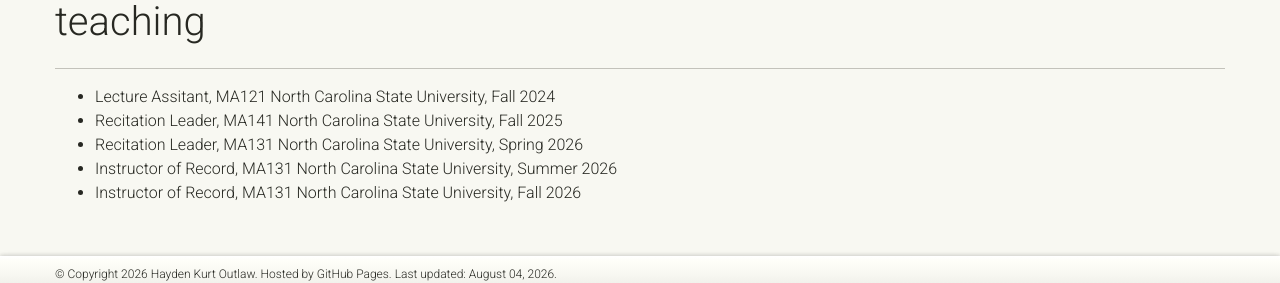
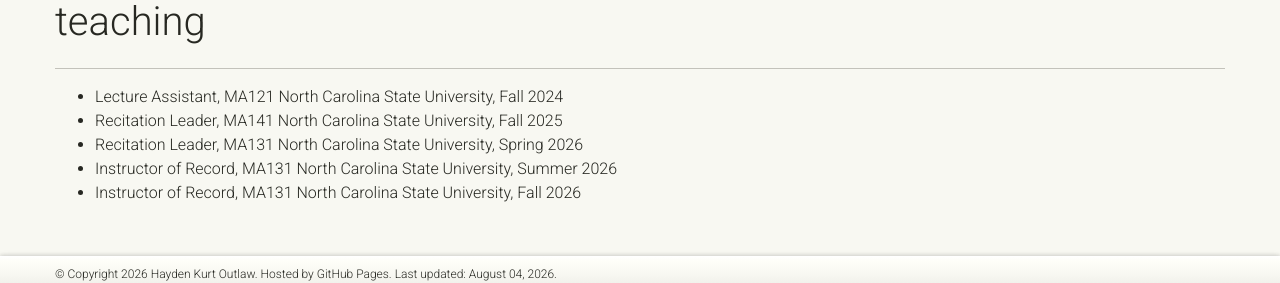
Before and after one commit to outlawhayden/outlawhayden.github.io, a Jekyll site: the page built from _pages/teaching.md, in a window 1280 px wide and 900 px high, scrolled down 2042 px, cut to the strip 609-892 px from the top of the window. Built offline with Jekyll 4.4.1, drawn with Linux system fonts in a browser that asks for light colours; comment, search, counter and statistics services are not loaded; a style sheet for code colours, icons or effects is not loaded.

Commit message:
fixing typos

```diff
--- a/_pages/teaching.md
+++ b/_pages/teaching.md
@@ -66,7 +66,7 @@ nav_order: 5
 # teaching
 --------------------
 
-- Lecture Assitant, MA121 North Carolina State University, Fall 2024
+- Lecture Assistant, MA121 North Carolina State University, Fall 2024
 - Recitation Leader, MA141 North Carolina State University, Fall 2025
 - Recitation Leader, MA131 North Carolina State University, Spring 2026
 - Instructor of Record, MA131 North Carolina State University, Summer 2026
```
